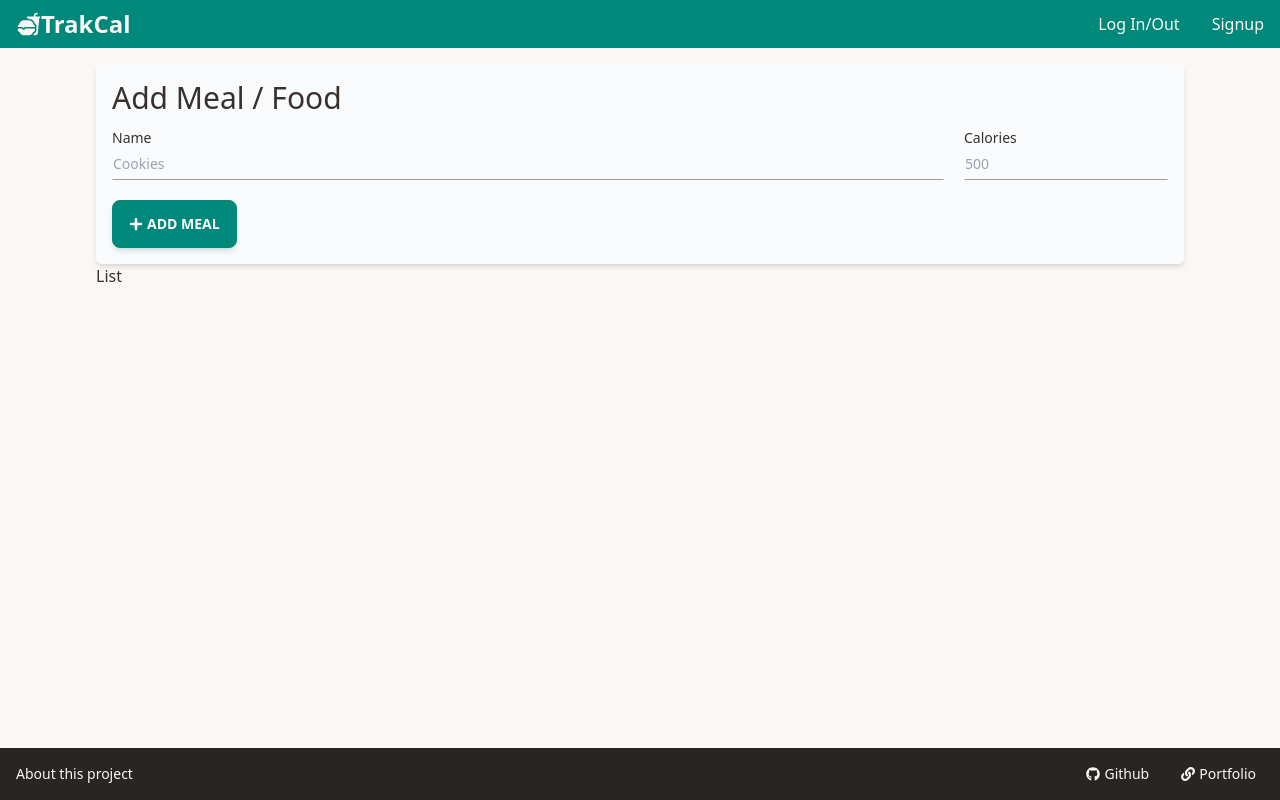
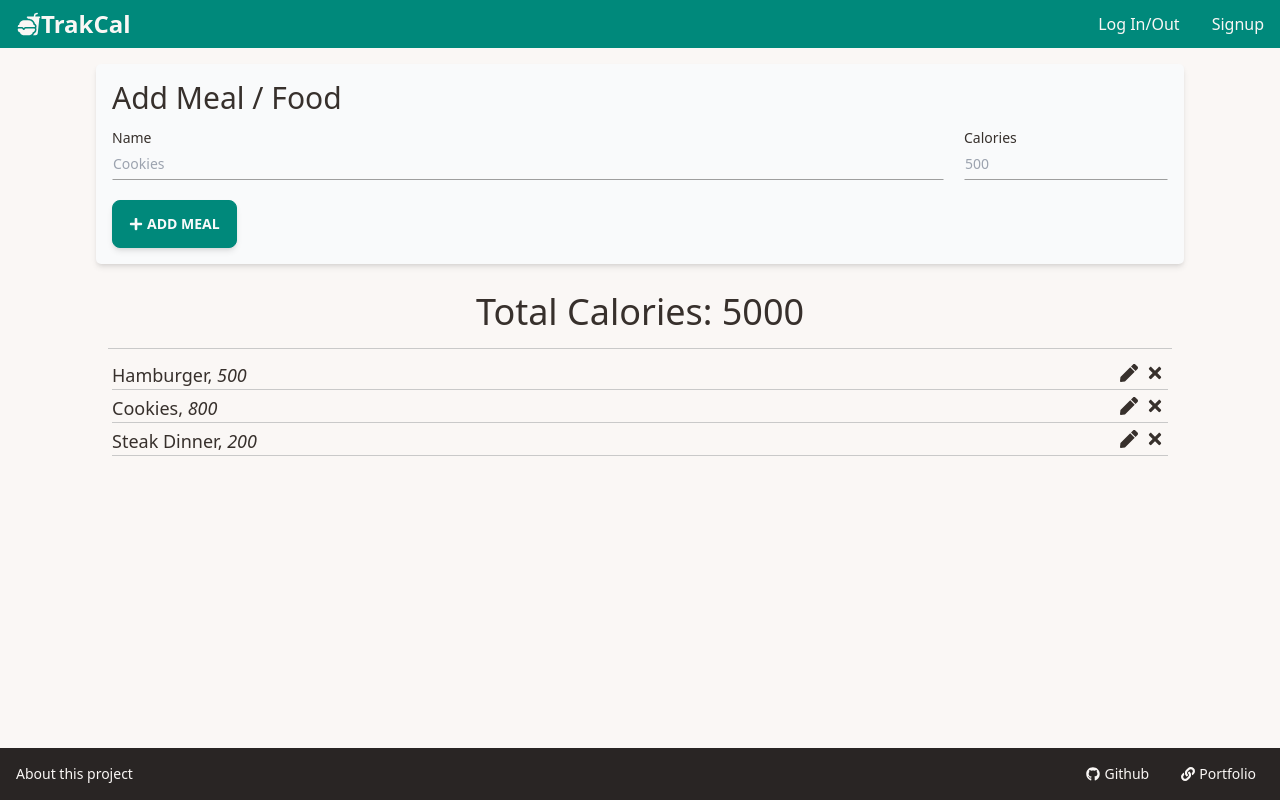
Before and after one commit to seanmr7/trakCal-FullStack, a React (Create React App) app in the folder frontend/: page / in a window 1280 px wide. Built offline with nearby package versions, Linux system fonts and the light colour scheme.

Commit message:
Lay out Home Page

```diff
--- /dev/null
+++ b/frontend/src/components/foodItems/Calories.jsx
@@ -0,0 +1,11 @@
+function Calories() {
+  return (
+    <h1
+      className='text-2xl text-center m-3 p-4 md:text-4xl'
+      style={{ borderBottom: '1px solid #c9c9c9' }}>
+      Total Calories: 5000
+    </h1>
+  )
+}
+
+export default Calories
--- a/frontend/src/components/foodItems/FoodItemList.jsx
+++ b/frontend/src/components/foodItems/FoodItemList.jsx
@@ -1,5 +1,21 @@
+import { useState } from 'react'
+import FoodItemListItem from './FoodItemListItem'
+
 function FoodItemList() {
-  return <div>List</div>
+  const [foodItems, setFoodItem] = useState([
+    { name: 'Hamburger', calories: 500 },
+    { name: 'Cookies', calories: 800 },
+    { name: 'Steak Dinner', calories: 200 },
+  ])
+  console.log(foodItems)
+  foodItems.forEach((food) => console.log(food))
+  return (
+    <ul id='food-list' className='m-3'>
+      {foodItems.map((food, index) => (
+        <FoodItemListItem key={index} food={food} />
+      ))}
+    </ul>
+  )
 }
 
 export default FoodItemList
--- a/frontend/src/components/foodItems/FoodItemListItem.jsx
+++ b/frontend/src/components/foodItems/FoodItemListItem.jsx
@@ -1,5 +1,26 @@
-function FoodItemListItem() {
-  return <div>listItem</div>
+import { FaPen } from 'react-icons/fa'
+import { FaTimes } from 'react-icons/fa'
+
+function FoodItemListItem({ food }) {
+  const { name, calories } = food
+
+  const editFoodItem = (e) => {}
+  const deleteFoodItem = (e) => {}
+  return (
+    <li className='flex justify-between md:text-lg md:m-1'>
+      <p>
+        {name}, <em>{calories}</em>
+      </p>
+      <div>
+        <button id='edit' className='mx-1' onClick={editFoodItem}>
+          <FaPen />
+        </button>
+        <button id='delete' className='mx-1' onClick={deleteFoodItem}>
+          <FaTimes />
+        </button>
+      </div>
+    </li>
+  )
 }
 
 export default FoodItemListItem
--- a/frontend/src/index.css
+++ b/frontend/src/index.css
@@ -19,3 +19,7 @@
   color: #00897b;
   transition: 200ms;
 }
+
+#food-list li {
+  border-bottom: 1px solid #c9c9c9;
+}
--- a/frontend/src/pages/Home.jsx
+++ b/frontend/src/pages/Home.jsx
@@ -1,3 +1,4 @@
+import Calories from '../components/foodItems/Calories'
 import FoodItemForm from '../components/foodItems/FoodItemForm'
 import FoodItemList from '../components/foodItems/FoodItemList'
 
@@ -7,6 +8,7 @@ function Home() {
       <main className='h-full'>
         <div className='container mx-auto px-6 md:px-24'>
           <FoodItemForm />
+          <Calories />
           <FoodItemList />
         </div>
       </main>
```
